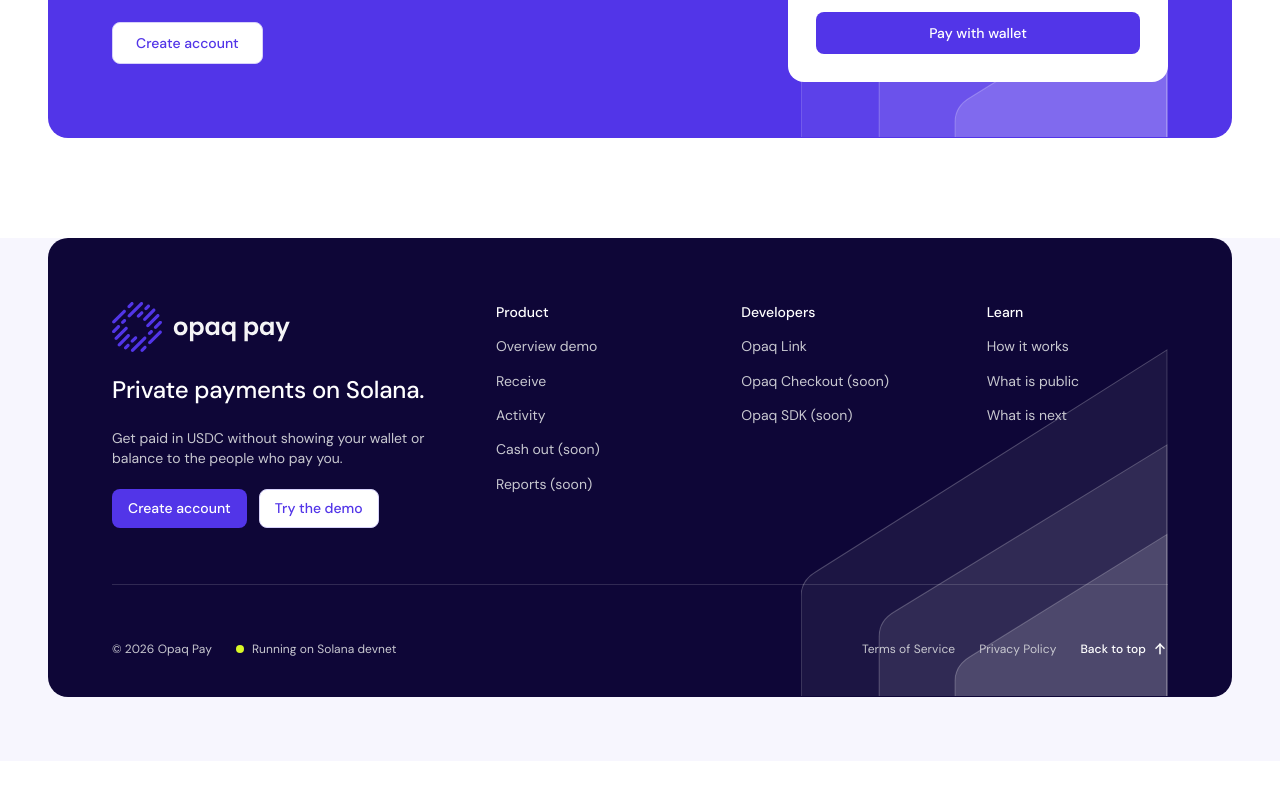
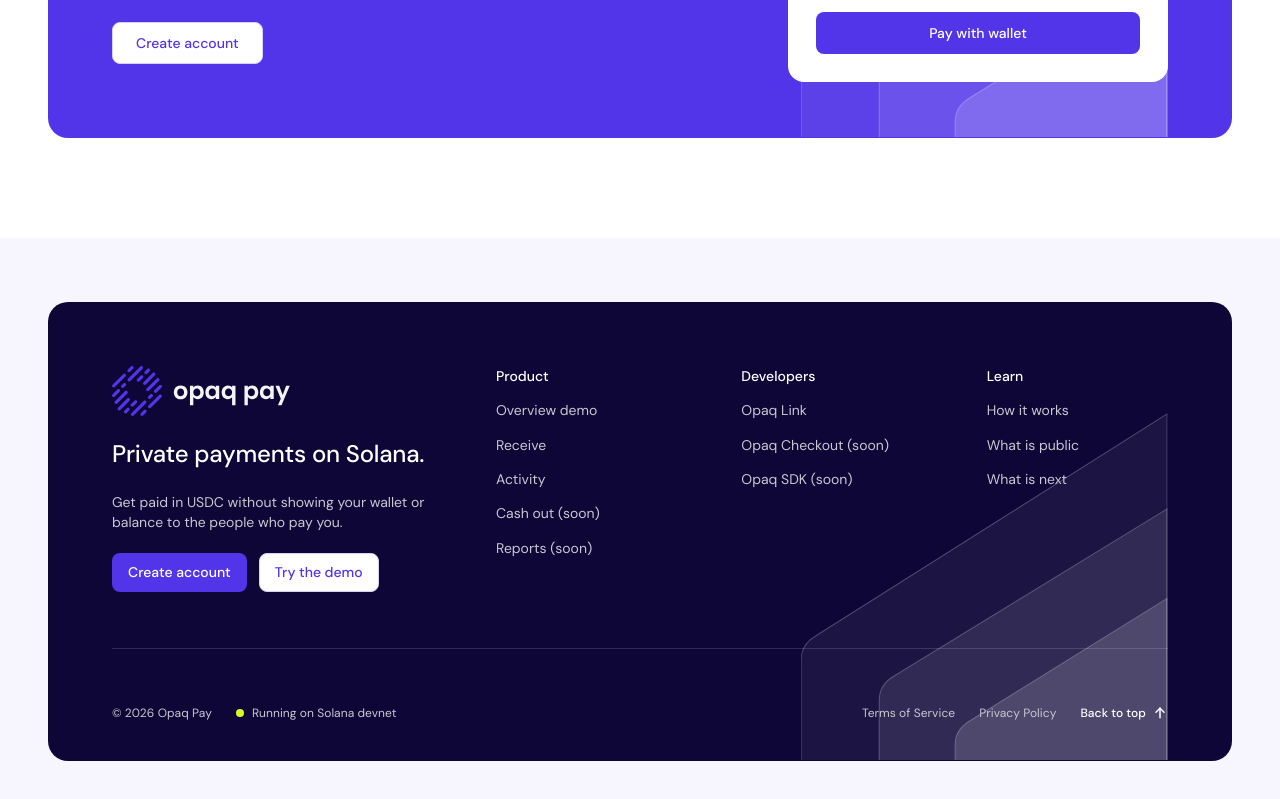
Before and after one commit to nashirjamali/opaq-pay, a Next.js app in the folder apps/web/: page / in a window 1280 px wide. Shown: the part 4917-5716 px from the top of the page. Before the commit the page ends 5678 px from the top, so only its background shows below. Built offline with nearby package versions, Linux system fonts and the light colour scheme.

Commit message:
fix(web): add space above the footer card on the home page
Co-Authored-By: Claude Sonnet 5.5 <noreply@anthropic.com>

```diff
--- a/apps/web/app/home.css
+++ b/apps/web/app/home.css
@@ -225,7 +225,7 @@
 .hp-seg .on { background: var(--p50); color: var(--brand-text); font-weight: 500; }
 :root[data-theme="dark"] .hp-seg { border-color: #32247f; }
 :root[data-theme="dark"] .hp-seg span:last-child { background: #26262c; }
-.hp-foot-outer { background: var(--hp-hero); padding-bottom: 64px; }
+.hp-foot-outer { background: var(--hp-hero); padding: 64px 0; }
 .hp-foot { padding: 64px 64px 40px; border-radius: 20px; display: grid; gap: 56px; }
 .hp-foot-top { display: grid; grid-template-columns: 320px repeat(3, minmax(0, 1fr)); gap: 64px; }
 .hp-foot-brand { display: grid; gap: 20px; justify-items: start; align-content: start; }
```
